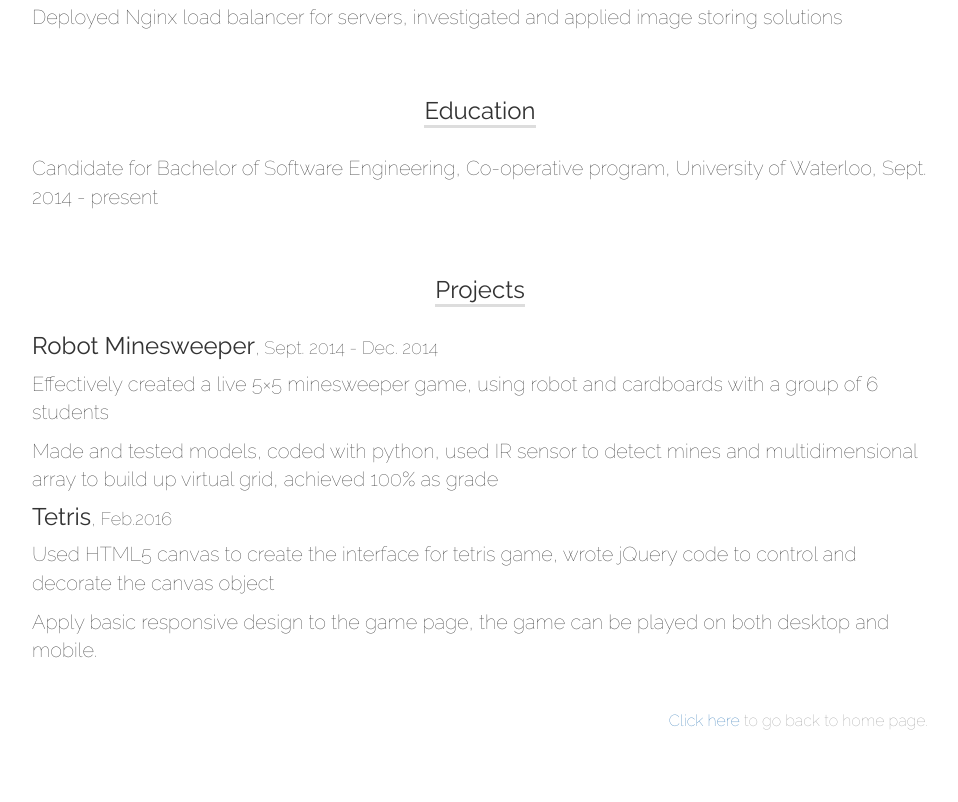
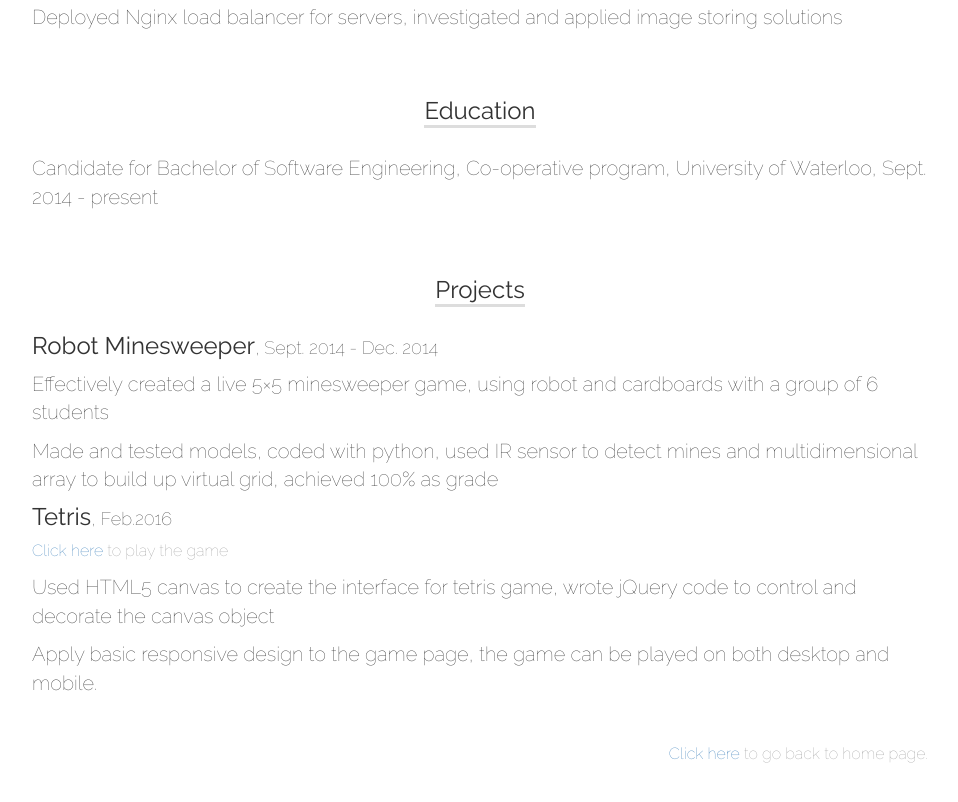
Before and after one commit to LingyunGuo/lingyunguo.github.io, a plain HTML site: page resume.html in a window 1280 px wide. Shown: the part 1303-2105 px from the top of the page, without its empty margins (160-1118 px from the left). Drawn offline with nearby package versions, Linux system fonts and the light colour scheme.

Commit message:
Add links to tetris project.

```diff
--- a/css/resume.css
+++ b/css/resume.css
@@ -47,7 +47,7 @@ h3 {
 .subSection {
     padding: 2% 0;
 }
-.small p {
+.small{
     font-size: 16px;
     color: #999;
 }
--- a/resume.html
+++ b/resume.html
@@ -58,13 +58,14 @@
                 up virtual grid, achieved 100% as grade
             </p>
             <h4 class="raleWay"><span class="jobTitle">Tetris</span>, Feb.2016</h4>
+            <p class="small"><a href="/tetris">Click here</a> to play the game</p>
             <p>Used HTML5 canvas to create the interface for tetris game, wrote jQuery code to control and decorate the canvas
                 object
             </p>
             <p>Apply basic responsive design to the game page, the game can be played on both desktop and mobile.</p>
         </div>
-        <div class="subSection small text_right">
-            <p> <a href="／">Click here</a> to go back to home page.</p>
+        <div class="subSection text_right">
+            <p class="small"> <a href="／">Click here</a> to go back to home page.</p>
         </div>
 
     </div>
```
Also changed, not shown: 1 other file.
